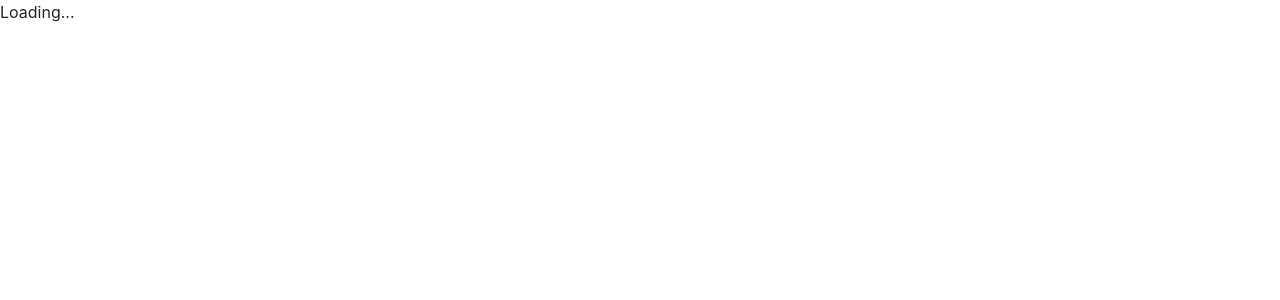
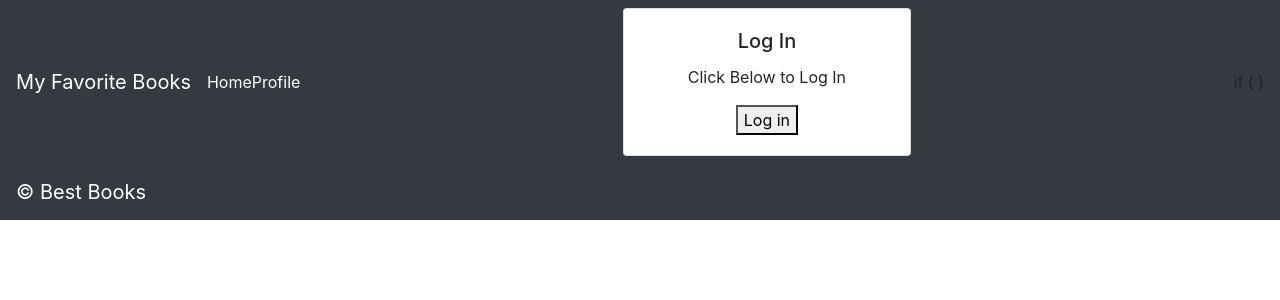
Before and after one commit to FarahJamal/can-of-books, a React (Create React App) app: page / in a window 1280 px wide. Shown: the top 300 px of the page. Built offline with nearby package versions, Linux system fonts and the light colour scheme; no server answers.

Commit message:
finish lab11 requirments

```diff
--- a/src/App.js
+++ b/src/App.js
@@ -7,6 +7,11 @@ import {
   Switch,
   Route
 } from "react-router-dom";
+import Login from './Login.js';
+import BestBooks from './BestBooks.js';
+import Profile from './Profile.js';
+import { withAuth0 } from '@auth0/auth0-react';
+
 
 class App extends React.Component {
 
@@ -20,8 +25,13 @@ class App extends React.Component {
             <Switch>
               <Route exact path="/">
                 {/* TODO: if the user is logged in, render the `BestBooks` component, if they are not, render the `Login` component */}
+                {this.props.auth0.isAuthenticated && <Login />}
+                {this.props.auth0.isAuthenticated && <BestBooks />}
               </Route>
               {/* TODO: add a route with a path of '/profile' that renders a `Profile` component */}
+              <Route exact path='/profile'>
+                <Profile />
+              </Route>
             </Switch>
             <Footer />
           </IsLoadingAndError>
@@ -31,4 +41,4 @@ class App extends React.Component {
   }
 }
 
-export default App;
+export default withAuth0(App);
--- a/src/Header.js
+++ b/src/Header.js
@@ -3,18 +3,29 @@ import 'bootstrap/dist/css/bootstrap.min.css';
 import Navbar from 'react-bootstrap/Navbar';
 import { Link } from "react-router-dom";
 import './Header.css';
+import Logout from './Logout';
+import Login from './Login';
+import { withAuth0 } from '@auth0/auth0-react';
+
 
 class Header extends React.Component {
   render() {
+    const {
+      isAuthenticated,
+    } = this.props.auth0;
     return(
       <Navbar collapseOnSelect expand="lg" bg="dark" variant="dark">
         <Navbar.Brand>My Favorite Books</Navbar.Brand>
         <Link to="/">Home</Link>
         <Link to="/profile">Profile</Link>
         {/* TODO: if the user is logged in, render the `LogoutButton` - if the user is logged out, render the `LoginButton` */}
+        <Login />
+        if ({isAuthenticated} {
+          <Logout />
+        })
       </Navbar>
     );
   }
 }
 
-export default Header;
+export default withAuth0(Header);
--- a/src/IsLoadingAndError.js
+++ b/src/IsLoadingAndError.js
@@ -1,18 +1,16 @@
 import React from 'react';
-import { withAuth0 } from '@auth0/auth0-react';
-
-class IsLoadingAndError extends React.Component {
-  render() {
-    return(
-      this.props.auth0.isLoading ?
-        <div> Loading...</div>
-        :
-        this.props.auth0.error ?
-          <div>Oops... {this.props.auth0.error.message}</div>
-          :
-          this.props.children
-    );
+import { useAuth0 } from '@auth0/auth0-react';
+function IsLoadingAndError({ children }) {
+  const {
+    isLoading,
+    error,
+  } = useAuth0();
+  if (isLoading) {
+    return <div>Loading...</div>;
   }
+  if (error) {
+    return <div>Oops... {error.message}</div>;
+  }
+  return <>{children}</>;
 }
-
-export default withAuth0(IsLoadingAndError);
+export default IsLoadingAndError;
--- a/src/Login.js
+++ b/src/Login.js
@@ -2,21 +2,29 @@ import React from 'react';
 import 'bootstrap/dist/css/bootstrap.min.css';
 import Card from 'react-bootstrap/Card';
 import './Login.css';
+import { withAuth0 } from '@auth0/auth0-react';
 
 class Login extends React.Component {
+
   render() {
-    return(
+    const {
+      isAuthenticated,
+      loginWithPopup,
+    } = this.props.auth0;
+    return (
       <Card style={{ width: '18rem' }}>
         <Card.Body>
           <Card.Title>Log In</Card.Title>
           <Card.Text>
             Click Below to Log In
           </Card.Text>
-          {/* TODO: add a `LoginButton` component here that will log the user in with Auth0 */}
+          { !isAuthenticated && (
+          <button onClick={loginWithPopup}>Log in</button>
+  )}
         </Card.Body>
       </Card>
     )
   }
 }
 
-export default Login;
+export default withAuth0(Login);
--- /dev/null
+++ b/src/Logout.js
@@ -0,0 +1,22 @@
+import React from 'react';
+import { withAuth0 } from '@auth0/auth0-react';
+
+class Logout extends React.Component {
+    render() {
+        const {
+            isAuthenticated,
+            logout,
+          } = this.props.auth0;
+
+          return isAuthenticated && (
+            <button onClick={() => {
+              logout({ returnTo: window.location.origin });
+            }}>Log out</button>
+          );
+    }
+
+}
+
+
+
+export default withAuth0(Logout);
--- /dev/null
+++ b/src/Profile.js
@@ -0,0 +1,17 @@
+import React from 'react';
+import { withAuth0 } from '@auth0/auth0-react';
+
+class Profile extends React.Component{
+    render() {
+        const { user } = this.props.auth0;
+
+        return <div>Hello {user.name}<br/>
+        E-mail: {user.email}
+        <img src={user.picture} alt={user.name} />
+
+        </div>;
+    }
+
+}
+
+export default withAuth0(Profile);
--- a/src/index.js
+++ b/src/index.js
@@ -1,11 +1,14 @@
+import { Auth0Provider } from '@auth0/auth0-react';
 import React from 'react';
 import ReactDOM from 'react-dom';
 import App from './App';
 
 // TODO: wrap everything in Auth0
 ReactDOM.render(
-  <React.StrictMode>
-    <App />
-  </React.StrictMode>,
+  <Auth0Provider domain={process.env.REACT_APP_DOMAIN}
+   clientId={process.env.REACT_APP_ID}
+   redirectUri={window.location.origin}>
+  <App/>
+</Auth0Provider>,
   document.getElementById('root')
 );
```
Also changed, not shown: package.json (+15 -3 lines), 2 other files (tests, documents, lock files or other folders).
